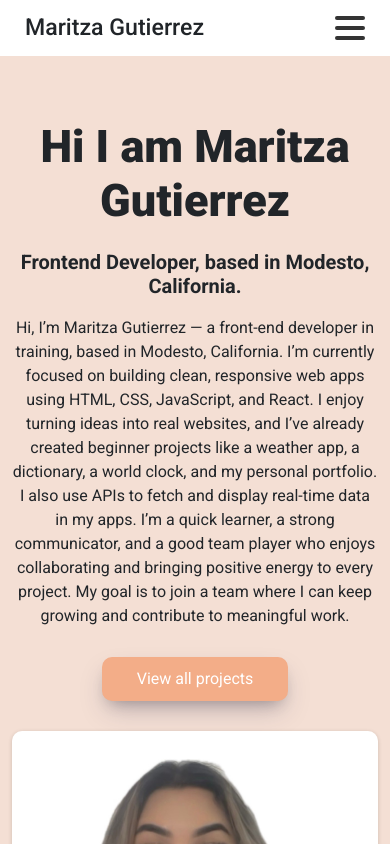
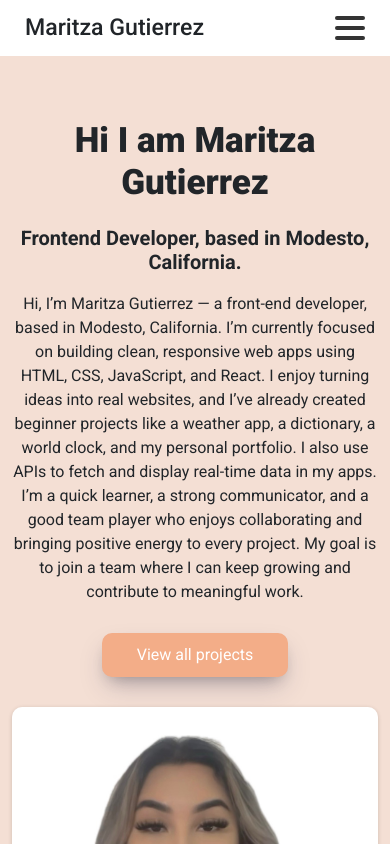
Before and after one commit to Mariii209/mari-portfolio-react, a React (Create React App) app: page /about in a window 390 px wide. Shown: the top 844 px of the page. Built offline with nearby package versions, Linux system fonts and the light colour scheme.

Commit message:
adjusted heading font size for mobile devices

```diff
--- a/src/AboutMe.css
+++ b/src/AboutMe.css
@@ -68,3 +68,9 @@
     padding: 10px 35px;
   }
 }
+
+@media (max-width: 768px) {
+  .AboutMe h1 {
+    font-size: 35px;
+  }
+}
--- a/src/AboutMe.js
+++ b/src/AboutMe.js
@@ -16,17 +16,17 @@ export default function AboutMe() {
               <h1>Hi I am Maritza Gutierrez</h1>
               <h2>Frontend Developer, based in Modesto, California.</h2>
               <p>
-                Hi, I’m Maritza Gutierrez — a front-end developer in training,
-                based in Modesto, California. I’m currently focused on building
-                clean, responsive web apps using HTML, CSS, JavaScript, and
-                React. I enjoy turning ideas into real websites, and I’ve
-                already created beginner projects like a weather app, a
-                dictionary, a world clock, and my personal portfolio. I also use
-                APIs to fetch and display real-time data in my apps. I’m a quick
-                learner, a strong communicator, and a good team player who
-                enjoys collaborating and bringing positive energy to every
-                project. My goal is to join a team where I can keep growing and
-                contribute to meaningful work.
+                Hi, I’m Maritza Gutierrez — a front-end developer, based in
+                Modesto, California. I’m currently focused on building clean,
+                responsive web apps using HTML, CSS, JavaScript, and React. I
+                enjoy turning ideas into real websites, and I’ve already created
+                beginner projects like a weather app, a dictionary, a world
+                clock, and my personal portfolio. I also use APIs to fetch and
+                display real-time data in my apps. I’m a quick learner, a strong
+                communicator, and a good team player who enjoys collaborating
+                and bringing positive energy to every project. My goal is to
+                join a team where I can keep growing and contribute to
+                meaningful work.
               </p>
               <div className="ProjectLinkContainer">
                 <NavLink to="/projects" className="ProjectsLink">
--- a/src/Contact.css
+++ b/src/Contact.css
@@ -94,6 +94,7 @@ form button:hover {
 @media (max-width: 768px) {
   .ContactContainer {
     flex-direction: column;
+    gap: 40px !important;
   }
 
   form {
@@ -101,6 +102,7 @@ form button:hover {
     background-color: #f4dfd4;
     padding: 0;
     box-shadow: none;
+    margin: 0 auto;
   }
 
   .ContactForm {
--- a/src/GetInTouch.css
+++ b/src/GetInTouch.css
@@ -33,4 +33,8 @@
     max-width: 400px;
     width: 280px;
   }
+
+  .GetInTouch h2 {
+    font-size: 35px;
+  }
 }
--- a/src/HamburgerNavBar.css
+++ b/src/HamburgerNavBar.css
@@ -15,7 +15,7 @@
 .CloseButton {
   position: fixed;
   top: 10px;
-  right: 20px;
+  right: 5px;
   z-index: 3;
   font-size: 28px;
   background: none;
@@ -24,6 +24,7 @@
   opacity: 0;
   animation: fadeIn 500ms ease forwards;
   animation-delay: 500ms;
+  color: black;
 }
 
 @keyframes fadeIn {
--- a/src/Projects.css
+++ b/src/Projects.css
@@ -5,7 +5,7 @@
   min-height: 100vh;
 }
 
-.ProjectsHading {
+.ProjectsHedding {
   margin-bottom: 85px;
   text-align: center;
   font-size: 45px;
@@ -43,3 +43,10 @@
 .ProjectRole {
   margin-bottom: 0;
 }
+
+@media (max-width: 768px) {
+  .ProjectsHedding {
+    font-size: 35px;
+    margin-bottom: 60px;
+  }
+}
--- a/src/Projects.js
+++ b/src/Projects.js
@@ -14,7 +14,7 @@ export default function Projects() {
     <div className="Projects">
       <SiteMenu />
       <div className="container ProjectSection">
-        <h1 className="ProjectsHading">What I’ve Been Building</h1>
+        <h1 className="ProjectsHedding">What I’ve Been Building</h1>
         <div className="AllProjects">
           <div className="row">
             <div className="col-md ProjectInfo">
```
